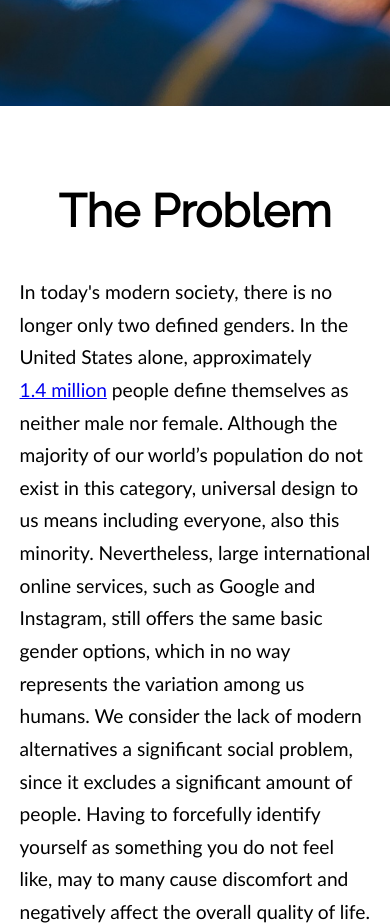
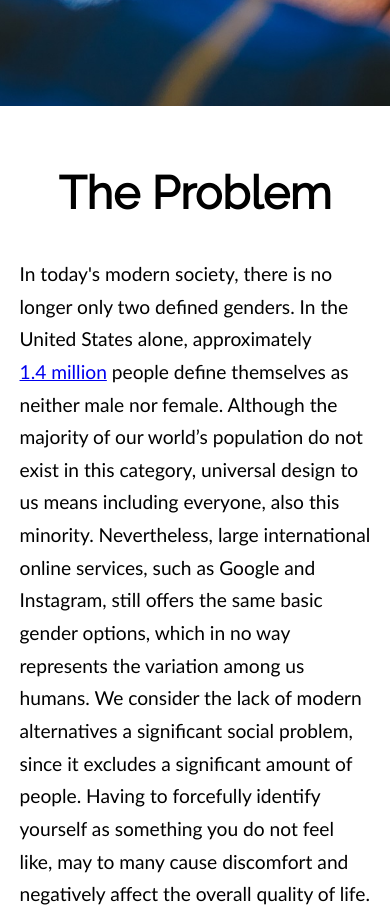
Before and after one commit to Gipphe/final-project, a plain HTML site: page index.html in a window 390 px wide. Shown: the part 738-1661 px from the top of the page. Drawn offline with Linux system fonts and the light colour scheme.

Commit message:
Tweaks to overall appearance

```diff
--- a/css/index.css
+++ b/css/index.css
@@ -61,10 +61,11 @@ body.rdm h3 {
 /* Sections
 ------------ */
 section {
-	padding: 80px 15%;
+	padding: 60px 15% 80px;
 	box-sizing: border-box;
 	width: 100%;
 	height: auto;
+	text-align: justify;
 }
 section div {
 	line-height: 170%;
@@ -78,19 +79,21 @@ section:nth-child(odd) {
 }
 section:nth-child(even) {
 	background-color: #EE9748;
-	color: white;
+	color: #fff;
 }
 section h2 {
 	font-size: 260%;
 	text-align: center;
+	margin-top: 0;
 }
 section a {
 	white-space: nowrap;
 }
-@media only screen and (max-width: 1001px) {
+@media only screen and (max-width: 1023px) {
 	section,
 	footer {
-		padding: 40px 5%;
+		text-align: left;
+		padding: 60px 5%;
 	}
 	section .title {
 		font-size: 110%;
@@ -127,7 +130,7 @@ section a {
 	line-height: initial;
 	margin: 40px 0;
 }
-@media only screen and (max-width: 1001px) {
+@media only screen and (max-width: 1023px) {
 	#lander h1 {
 		font-size: 4rem;
 	}
@@ -158,7 +161,7 @@ section a {
 #contact .info .category img {
 	height: 64px;
 }
-@media only screen and (max-width: 1001px) {
+@media only screen and (max-width: 1023px) {
 	#contact {
 		padding-left: 5%;
 		padding-right: 5%;
@@ -275,7 +278,7 @@ section a {
 #slide-back:hover svg  {
 	opacity: 1;
 }
-@media only screen and (max-width: 1001px) {
+@media only screen and (max-width: 1023px) {
 	#slideshow {
 		width: auto;
 	}
@@ -309,7 +312,7 @@ section a {
 	margin: 40px 0;
 	position: static;
 }
-@media only screen and (max-width: 1001px) {
+@media only screen and (max-width: 1023px) {
 	#slideshow.no-js .slide {
 		max-height: none;
 		display: block;
@@ -373,13 +376,13 @@ section a {
 	color: #fff;
 	font-weight: bold;
 	padding: 5px;
-	white-space: pre-wrap;
+	white-space: no-wrap;
 }
 #demo div .subtext {
 	font-style: italic;
 }
 
-@media only screen and (max-width: 1001px) {
+@media only screen and (max-width: 1023px) {
 	#demo a {
 		width: 80%;
 		height: auto;
@@ -513,7 +516,7 @@ header .toggles .rdm:hover #rdm-long {
 		font-size: 1rem;
 	}
 }
-@media only screen and (max-width: 1001px) {
+@media only screen and (max-width: 1023px) {
 	#menu-icon {
 		display: inline-block;
 		cursor: pointer;
```
